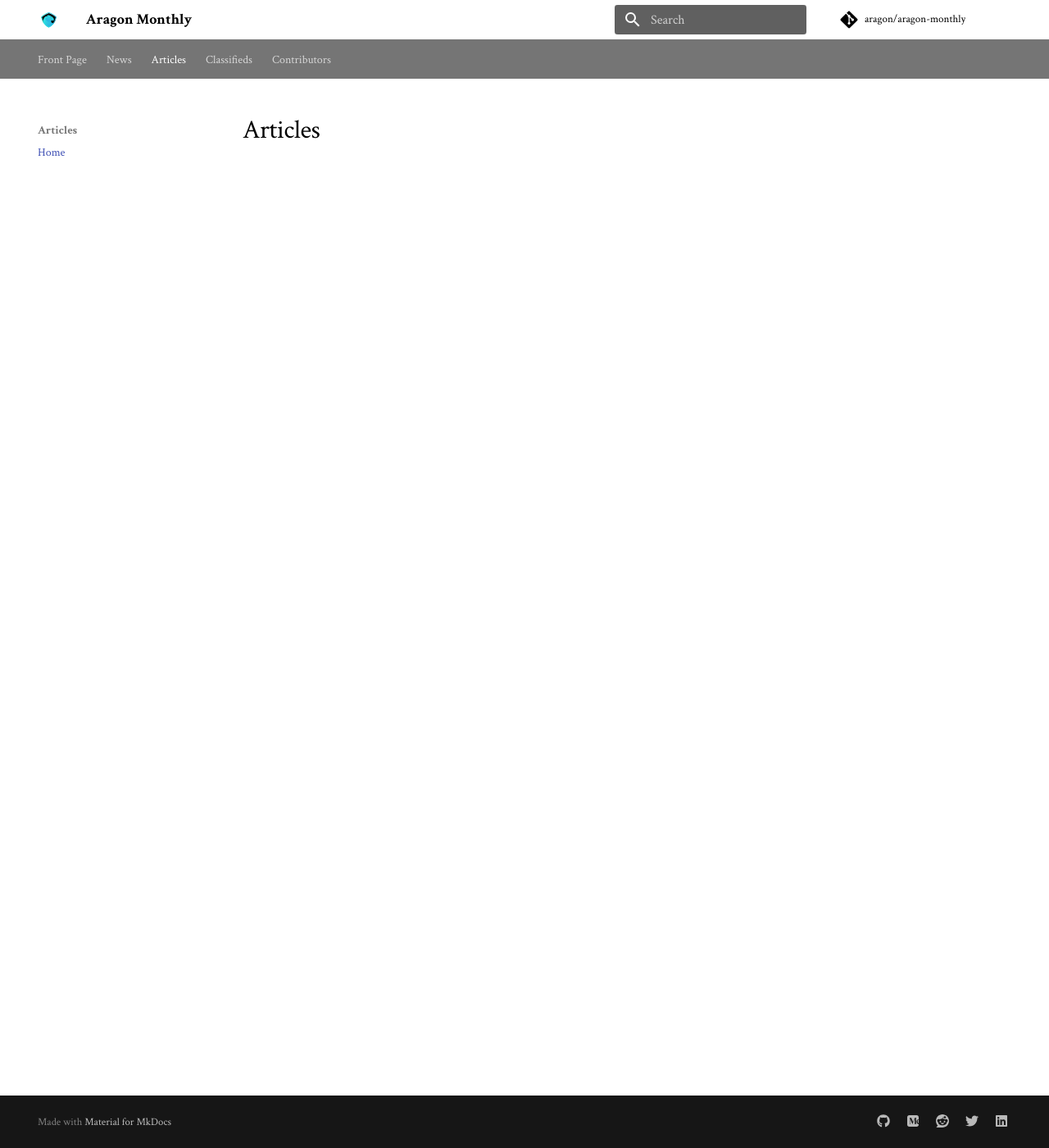
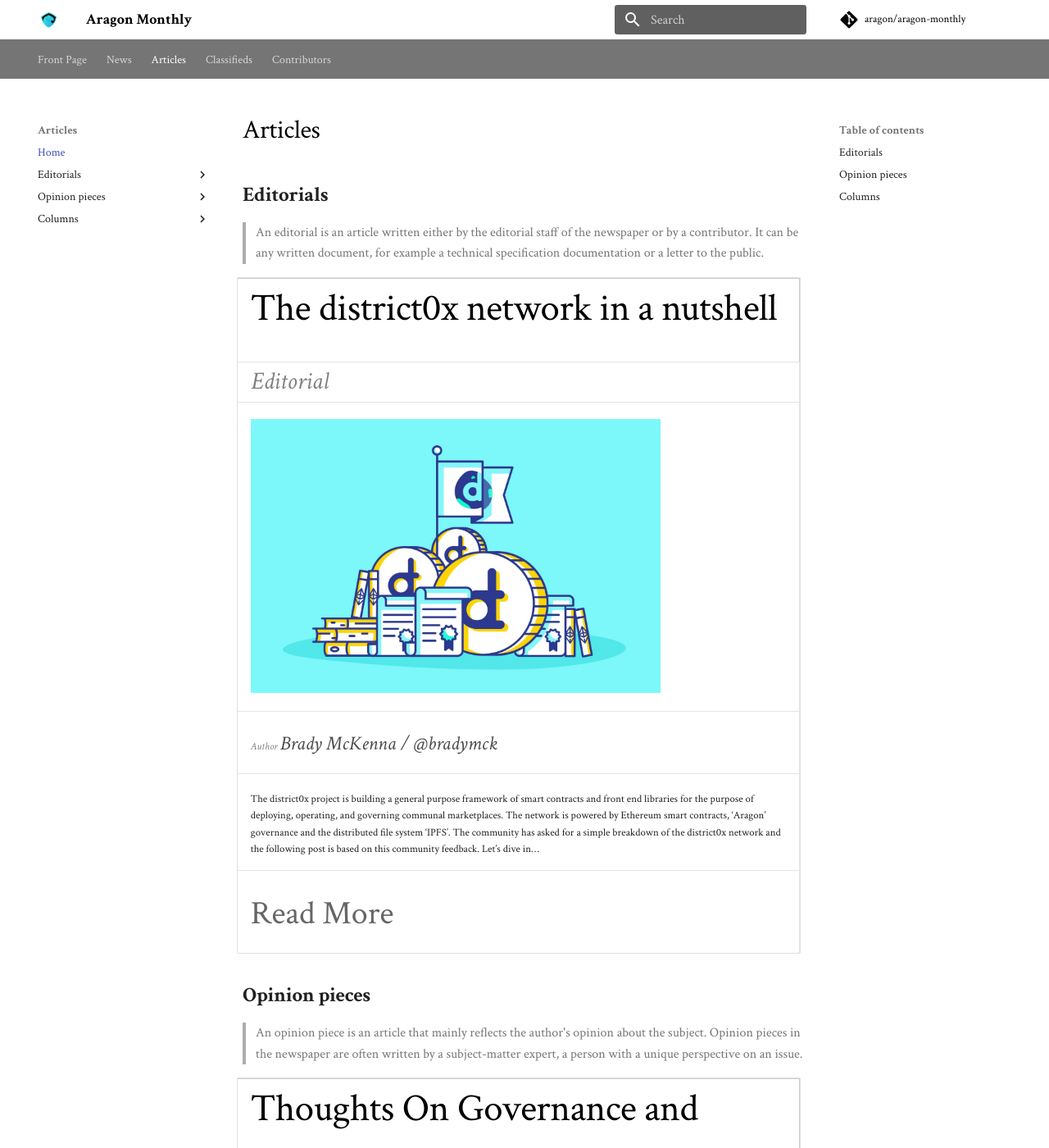
Before and after one commit to aragon/aragon-monthly, an MkDocs documentation site: the page built from docs/articles/index.md, in a window 1280 px wide and 1400 px high. Shown: the whole window at 82% size. Built offline with MkDocs 1.6.1 and Material for MkDocs 9.7.7, drawn with Linux system fonts in a browser that asks for light colours; comment, search, counter and statistics services are not loaded; old or Windows-style settings are respelled for this version of MkDocs; some of the changed text lies outside the part shown.

Commit message:
Initial Articles

```diff
--- a/docs/articles/index.md
+++ b/docs/articles/index.md
@@ -1 +1,36 @@
 # Articles
+
+## **Editorials**
+> An editorial is an article written either by the editorial staff of the newspaper or by a contributor. It can be any written document,  for example a technical specification documentation or a letter to the public.
+
+[<h2>The district0x network in a nutshell</h2>](editorial/the_district0x_in_a_nutshell.md) |
+:----------- |
+[_Editorial_](#editorials) |
+![](editorial/images/district0x_nutshell01.jpeg) |
+_Author [Brady McKenna / @bradymck](https://github.com/bradymck)_ |
+The district0x project is building a general purpose framework of smart contracts and front end libraries for the purpose of deploying, operating, and governing communal marketplaces. The network is powered by Ethereum smart contracts, ‘Aragon’ governance and the distributed file system ‘IPFS’. The community has asked for a simple breakdown of the district0x network and the following post is based on this community feedback. Let’s dive in… |
+[Read More](editorial/the_district0x_in_a_nutshell.md) |
+
+## **Opinion pieces**
+> An opinion piece is an article that mainly reflects the author's opinion about the subject. Opinion pieces in the newspaper are often written by a subject-matter expert, a person with a unique perspective on an issue.
+
+[<h2>Thoughts On Governance and Network Effects</h2>](opinion/thoughts_on_governance_network_effects.md) |
+:-----------|
+[_Opinion pieces_](#opinion-pieces) |
+![](opinion/images/thoughts_on_governance01.png) |
+_Author [Luke Duncan / @lkngtn](https://github.com/lkngtn)_ |
+This post discusses governance and its impact on network effects and why both relate to how value flows and is captured within tokenized blockchain networks. |
+[Read More](http://vitalik.ca/general/2017/12/17/voting.html) |
+
+## **Columns**
+> A column is a recurring piece or article in the newspaper where a writer expresses their own opinion in few columns allotted to them by the newspaper organisation.
+
+> Columns are written by columnists who are dedicated to contribute quality content for an extended time, usually on the same subject area or theme each time – that typically contains the author's opinion or point of view.
+
+[<h2>Looking for interested contributors</h2>](columns/submit.md) |
+:-----------|
+[_Column_](#columns) |
+ |
+_Author [You!](https://aragon.one) on Jan 17_ |
+[**Want to start a regular column on Aragon Monthly?**](columns/submit.md) |
+[Read More](columns/submit.md) |
--- a/docs/stylesheets/extra.css
+++ b/docs/stylesheets/extra.css
@@ -166,3 +166,7 @@
 .md-typeset table:not([class]) tr:nth-child(4) a:hover {
   color: rgba(32, 172, 163, 0.8);
 }
+
+.md-typeset iframe, .md-typeset img, .md-typeset svg {
+  max-width: 50rem;
+}
--- a/mkdocs.yml
+++ b/mkdocs.yml
@@ -38,6 +38,12 @@ pages:
     - Ecosystem: 'news/ecosystem.md'
   - Articles:
     - Home: 'articles/index.md'
+    - Editorials:
+      - The district0x network in a nutshell: 'articles/editorial/the_district0x_in_a_nutshell.md'
+    - Opinion pieces:
+      - Thoughts On Governance and Network Effects: 'articles/opinion/thoughts_on_governance_network_effects.md'
+    - Columns:
+      - Start a Column!: 'articles/columns/submit.md'
   - Classifieds:
     - Home: 'classifieds/index.md'
   - Contributors:
```
Also changed, not shown: docs/articles/columns/submit.md (added, +6 -0 lines), docs/articles/editorial/the_district0x_in_a_nutshell.md (added, +59 -0 lines), docs/articles/opinion/thoughts_on_governance_network_effects.md (added, +89 -0 lines), docs/news/index.md (+1 -1 lines), docs/articles/editorial/images/district0x_nutshell01.jpeg (added), docs/articles/opinion/images/thoughts_on_governance01.png (added), docs/articles/opinion/images/thoughts_on_governance02.png (added).
